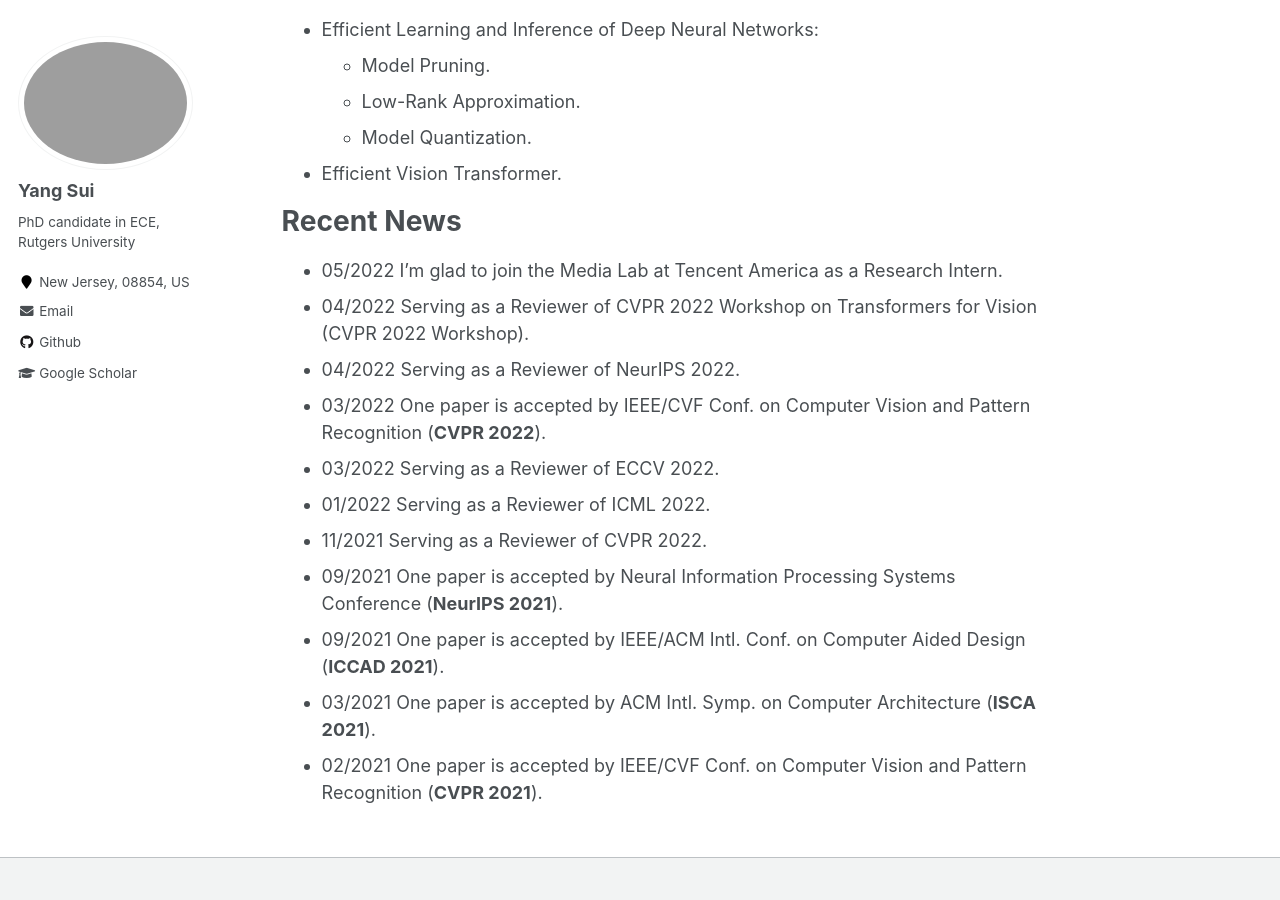
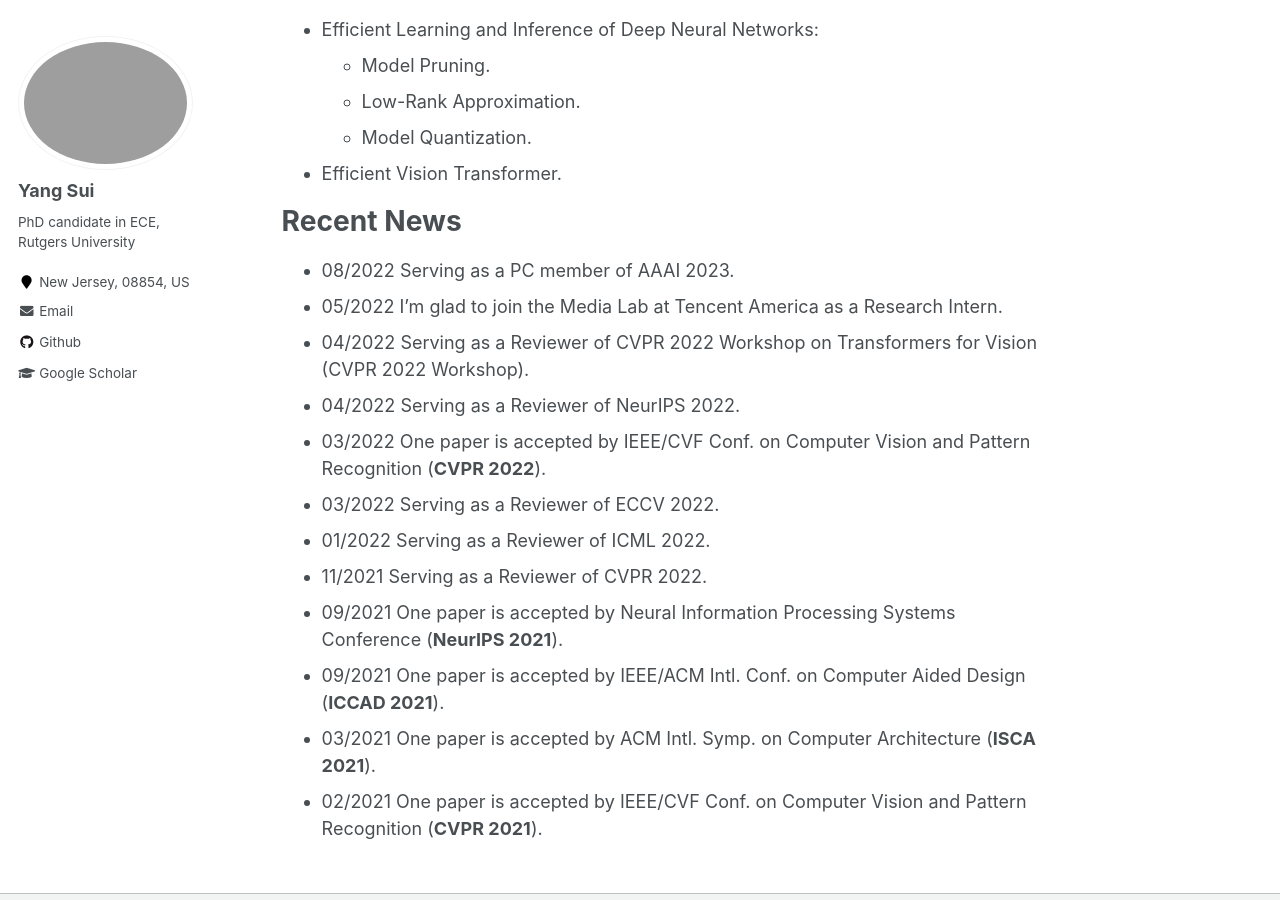
Before and after one commit to Eclipsess/yang-sui.github.io, a Jekyll site: the page built from _pages/about.md, in a window 1280 px wide and 900 px high, scrolled down 505 px. Built offline with Jekyll 4.4.1, drawn with Linux system fonts in a browser that asks for light colours.

Commit message:
Update about.md

```diff
--- a/_pages/about.md
+++ b/_pages/about.md
@@ -23,6 +23,7 @@ I am interested in efficient training and inference in Deep Learning. Specifical
 
 Recent News
 ======
+- 08/2022 Serving as a PC member of AAAI 2023.
 - 05/2022 I'm glad to join the Media Lab at Tencent America as a Research Intern.
 - 04/2022 Serving as a Reviewer of CVPR 2022 Workshop on Transformers for Vision (CVPR 2022 Workshop).
 - 04/2022 Serving as a Reviewer of NeurIPS 2022.
```
